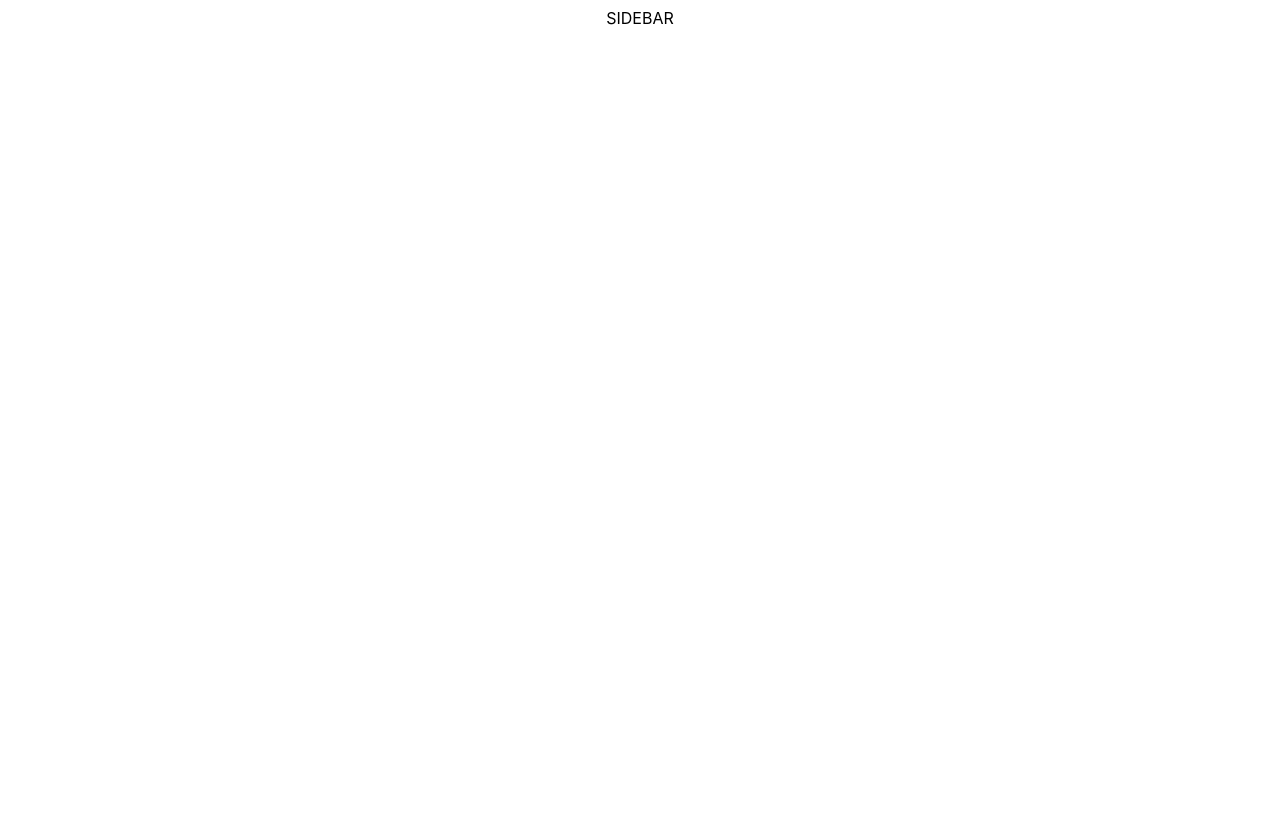
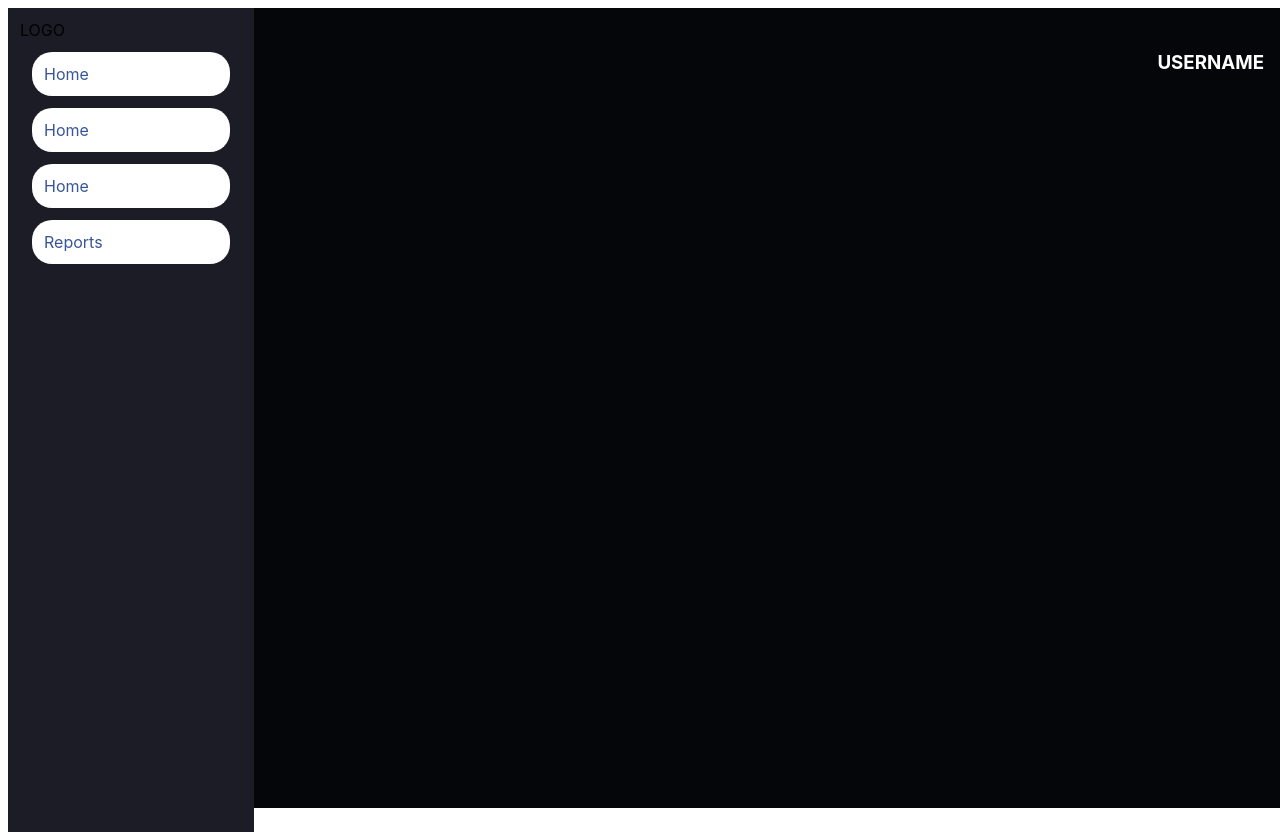
Before and after one commit to komolika05/electrifyIt-frontend, a React (Create React App) app: page / in a window 1280 px wide. Before the commit the page ends 800 px from the top, so only its background shows below. Built offline with nearby package versions, Linux system fonts and the light colour scheme.

Commit message:
add layout and sidebar with router

```diff
--- a/src/App.css
+++ b/src/App.css
@@ -1,6 +1,6 @@
-.App {
+/* .App {
   text-align: center;
-}
+} */
 
 .App-logo {
   height: 40vmin;
--- a/src/App.js
+++ b/src/App.js
@@ -6,8 +6,8 @@ function App() {
   return (
     <Routes>
       <Route path="/" element={<Layout />}>
-        {/* <Route index element={<Home />} />
-        <Route path="/reports" element={<About />} /> */}
+        {/* <Route index element={<Home />} /> */}
+        <Route path="/reports" element={<></>} />
       </Route>
     </Routes>
   );
--- a/src/Layout/Layout.js
+++ b/src/Layout/Layout.js
@@ -1,14 +1,24 @@
-import { Outlet } from "react-router-dom";
+import { Outlet, useLocation } from "react-router-dom";
 import Sidebar from "./../Sidebar/Sidebar";
 import { useEffect, useState, useRef } from "react";
-import { useLocation } from "react-router-dom";
-import "./Layout.scss";
+
+import "./layout.scss";
 
 const Layout = () => {
+  const location = useLocation();
+
+  const pageTitle = location.pathname.split("/").filter((l) => l !== "")[0];
+
   return (
-    <div className="App">
-      <Sidebar />
+    <div className="container-layout">
+      <div className="sidebar">
+        <Sidebar />
+      </div>
       <div className="page">
+        <div className="header">
+          <h1 style={{ "text-transform": "capitalize" }}>{pageTitle}</h1>
+          <h3>USERNAME</h3>
+        </div>
         <Outlet />
         <br />
       </div>
--- a/src/Layout/Layout.scss
+++ b/src/Layout/Layout.scss
@@ -0,0 +1,26 @@
+.container-layout {
+    display: flex;
+    flex-direction: row;
+    height: 100vh;
+    width: 100vw;
+    background-color: #040609;
+
+    .sidebar {
+        flex: 0.2;
+        background-color: red;
+    }
+
+    .page{
+        display: "flex";
+        flex: 0.8;
+        color: white;
+        padding: 24px;
+
+        .header {
+            display: flex;
+            flex-direction: "row";
+            width: 100%;
+            justify-content: space-between;
+        }
+    }
+}
--- /dev/null
+++ b/src/Sidebar/MenuItem.js
@@ -0,0 +1,15 @@
+import "./MenuItem.scss";
+
+function MenuItem({ iconSrc, name, onItemSelected }) {
+  return (
+    <div className="container-menuItem">
+      <div className="icon">{/* TODO: To include icon image here */}</div>
+
+      <div className="text" onClick={onItemSelected}>
+        {name}
+      </div>
+    </div>
+  );
+}
+
+export default MenuItem;
--- /dev/null
+++ b/src/Sidebar/MenuItem.scss
@@ -0,0 +1,18 @@
+.container-menuItem {
+    display: flex;
+    flex-direction: row;
+    background-color: white;
+    border-radius: 20px;
+    cursor: pointer;
+    padding: 12px;
+    margin: 12px;
+    color: #37559a;
+
+    .icon {
+
+    }
+
+    .text {
+
+    }
+}
--- a/src/Sidebar/Sidebar.js
+++ b/src/Sidebar/Sidebar.js
@@ -1,7 +1,49 @@
 import "./Sidebar.scss";
+import MenuItem from "./MenuItem";
+import { useNavigate } from "react-router-dom";
 
 function Sidebar() {
-  return <div>SIDEBAR</div>;
+  const navigate = useNavigate();
+
+  const items = [
+    {
+      name: "Home",
+      navigateTo: "/home",
+      iconSrc: "",
+    },
+    {
+      name: "Home",
+      navigateTo: "/home",
+      iconSrc: "",
+    },
+    {
+      name: "Home",
+      navigateTo: "/home",
+      iconSrc: "",
+    },
+    {
+      name: "Reports",
+      navigateTo: "/reports",
+      iconSrc: "",
+    },
+  ];
+  return (
+    <div className="container-sidebar">
+      <div>LOGO </div>
+      <div className="menu-items">
+        {items.map(({ iconSrc, name, navigateTo }) => (
+          <MenuItem
+            key={name}
+            iconSrc={iconSrc}
+            name={name}
+            onItemSelected={() => {
+              navigate(navigateTo);
+            }}
+          />
+        ))}
+      </div>
+    </div>
+  );
 }
 
 export default Sidebar;
--- a/src/Sidebar/Sidebar.scss
+++ b/src/Sidebar/Sidebar.scss
@@ -0,0 +1,9 @@
+.container-sidebar {
+    display: flex;
+    flex: 0.2;
+    flex-direction: column;
+    height: 100%;
+    background-color: #1c1c26;
+    padding: 12px;
+
+}
```
